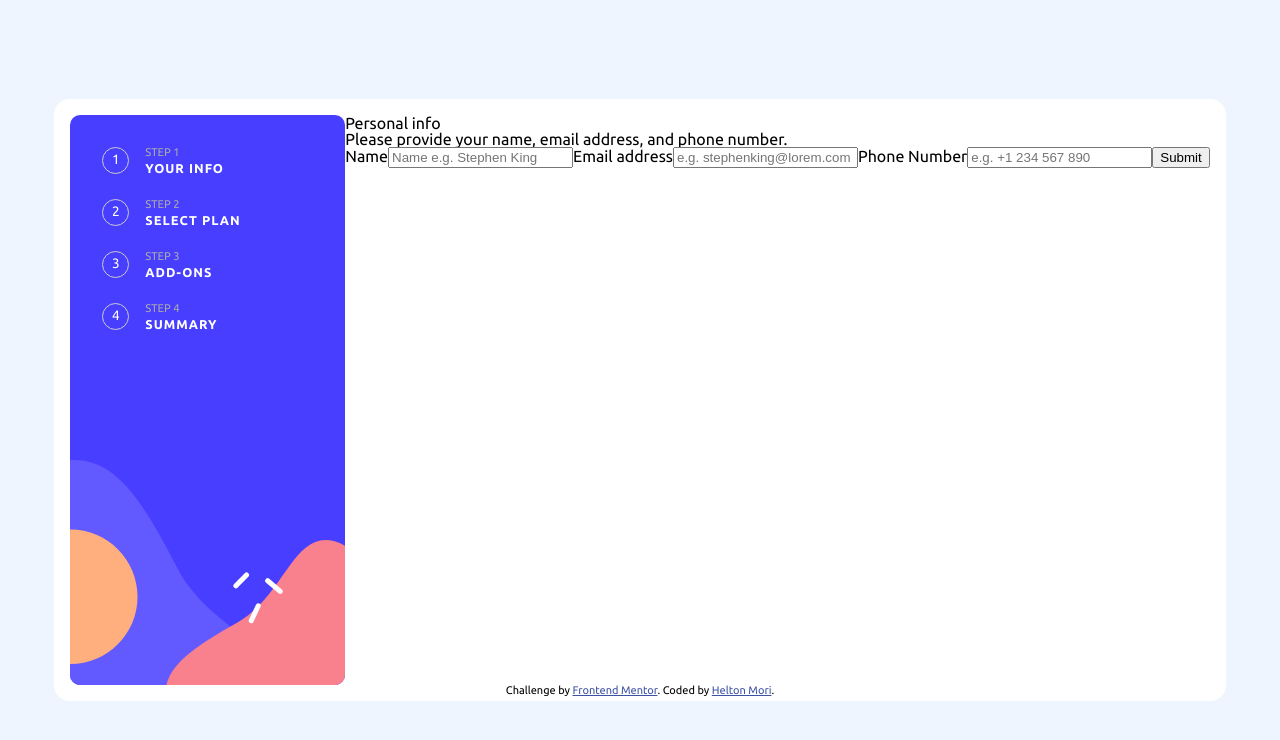
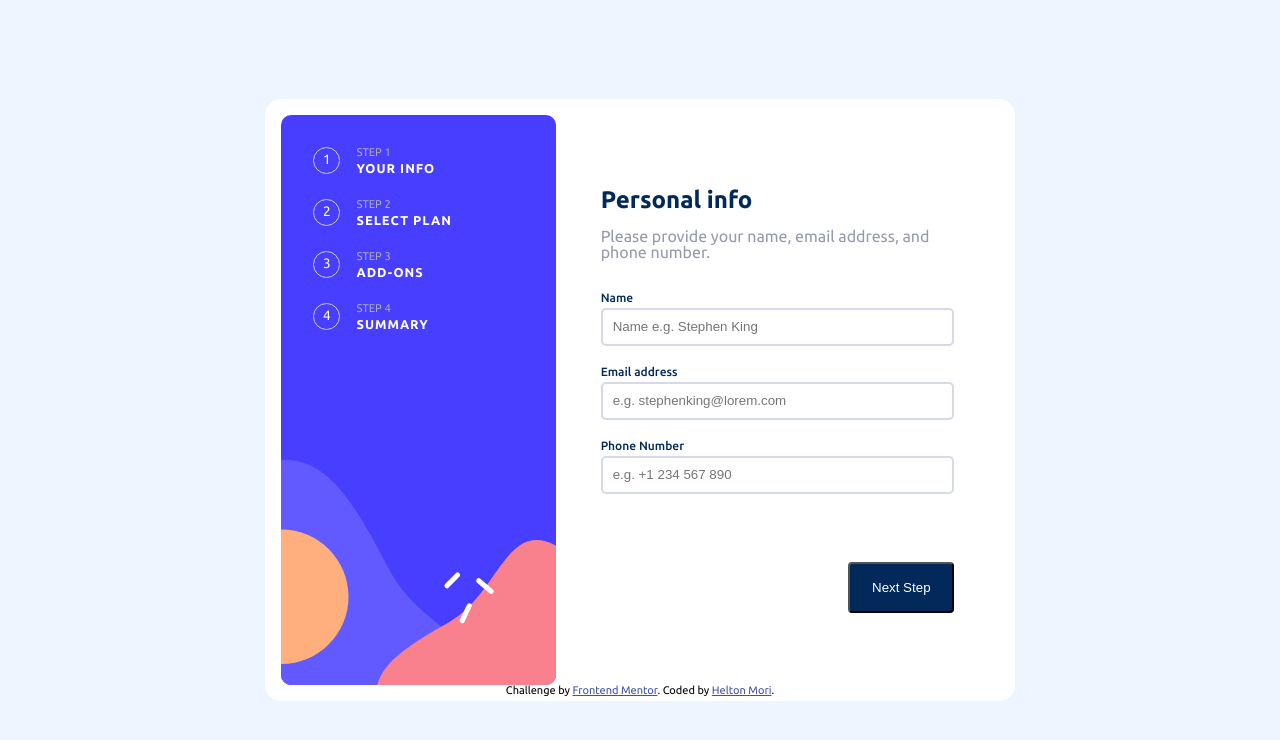
Before and after one commit to helton-mori-dev/Multi-step-form---Frontend-Mentor, a Vue app: page / in a window 1280 px wide. Shown: the top 740 px of the page. Built offline with nearby package versions, Linux system fonts and the light colour scheme.

Commit message:
CSS steppersonalinfo

```diff
--- a/src/App.vue
+++ b/src/App.vue
@@ -1,14 +1,8 @@
 <template>
   <div class="container grid grid-tempate-area-main">
-    <div class="grid__sidebar">
-      <SidebarForm />
-    </div>
-    <div class="grid__data">
-      <StepPersonalInfo />
-    </div>
-    <div class="grid__footer">
-      <Footer />
-    </div>
+    <SidebarForm />
+    <StepPersonalInfo />
+    <Footer />
   </div>
 </template>
 
--- a/src/components/AttribuitionFooter.vue
+++ b/src/components/AttribuitionFooter.vue
@@ -1,10 +1,12 @@
 <template>
+  <section class="grid__footer">
     <div class="attribution">
       Challenge by
       <a href="https://www.frontendmentor.io?ref=challenge" target="_blank"
         >Frontend Mentor</a
       >. Coded by <a href="https://github.com/helton-mori-dev">Helton Mori</a>.
     </div>
+  </section>
 </template>
 
 <script></script>
--- a/src/components/SidebarForm.vue
+++ b/src/components/SidebarForm.vue
@@ -1,5 +1,5 @@
 <template>
-  <section class="sidebar__container">
+  <section class="sidebar__container grid__sidebar">
     <ul class="sidebar__list">
       <li v-for="(step, label, index) in steps" :key="index">
         <div class="sidebar__content">
--- a/src/components/StepPersonalInfo.vue
+++ b/src/components/StepPersonalInfo.vue
@@ -1,10 +1,11 @@
 <template>
-  <section class="content">
+  <section class="grid__data">
+    <div class="content">
       <h1 class="content__title">Personal info</h1>
       <h2 class="content__subtitle">
         Please provide your name, email address, and phone number.
       </h2>
-    <form action="#" method="post">
+      <form action="#" method="post" class="content__form">
         <label for="name">Name</label>
         <input
           type="text"
@@ -32,8 +33,9 @@
           placeholder="e.g. +1 234 567 890"
         />
 
-      <input type="submit" value="Submit" />
+        <input type="submit" value="Next Step" />
       </form>
+    </div>
   </section>
 </template>
 
@@ -43,4 +45,57 @@ export default {
 };
 </script>
 
-<style scoped></style>
+<style scoped>
+.grid__data {
+  display: flex;
+  align-items: center;
+
+  justify-content: center;
+}
+.content {
+  max-width: 80%;
+}
+
+.content__title {
+  font-size: 1.5rem;
+  font-weight: 700;
+  color: var(--DarkBlue);
+  margin-bottom: 1rem;
+}
+
+.content__subtitle {
+  color: var(--CoolGray);
+  margin-bottom: 2rem;
+}
+
+.content__form {
+  display: flex;
+  flex-direction: column;
+}
+
+.content__form label {
+  font-weight: 500;
+  color: var(--DarkBlue);
+  font-size: 0.75rem;
+  margin-bottom: 0.25rem;
+}
+
+.content__form input:not(input[type="submit"]) {
+  border-radius: 5px;
+  border-color: var(--LightGray);
+  height: 2rem;
+  border-style: solid;
+  text-indent: 0.5rem;
+  margin-bottom: 1.25rem;
+}
+
+.content__form input[type="submit"] {
+  margin-top: 3rem;
+  background-color: var(--DarkBlue);
+  color: #fff;
+  border-radius: 4px;
+  padding: 1rem 0;
+  width: 30%;
+  align-self: flex-end;
+}
+</style>
```
Lines whose indentation alone changed are shown as unchanged.
